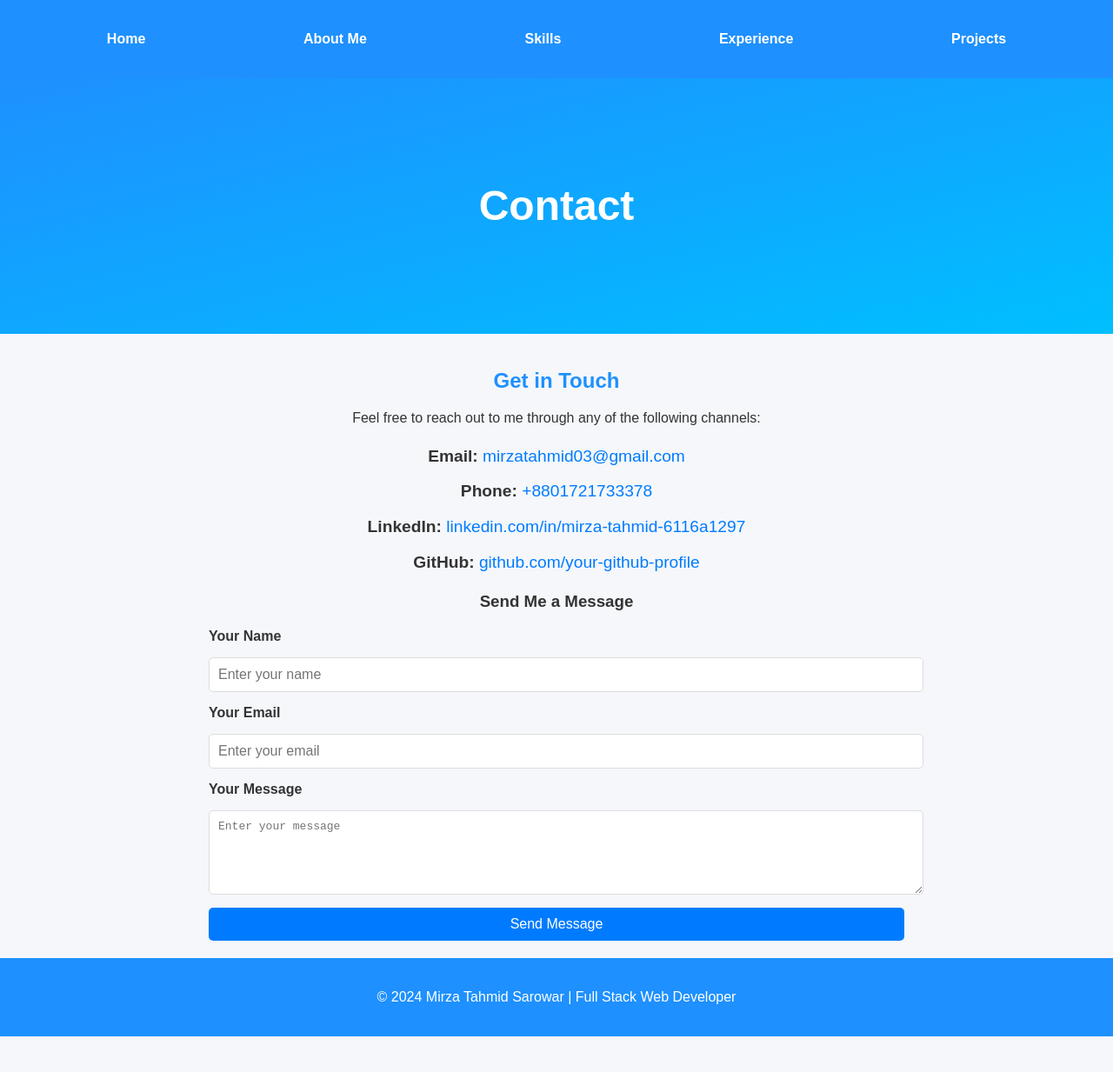
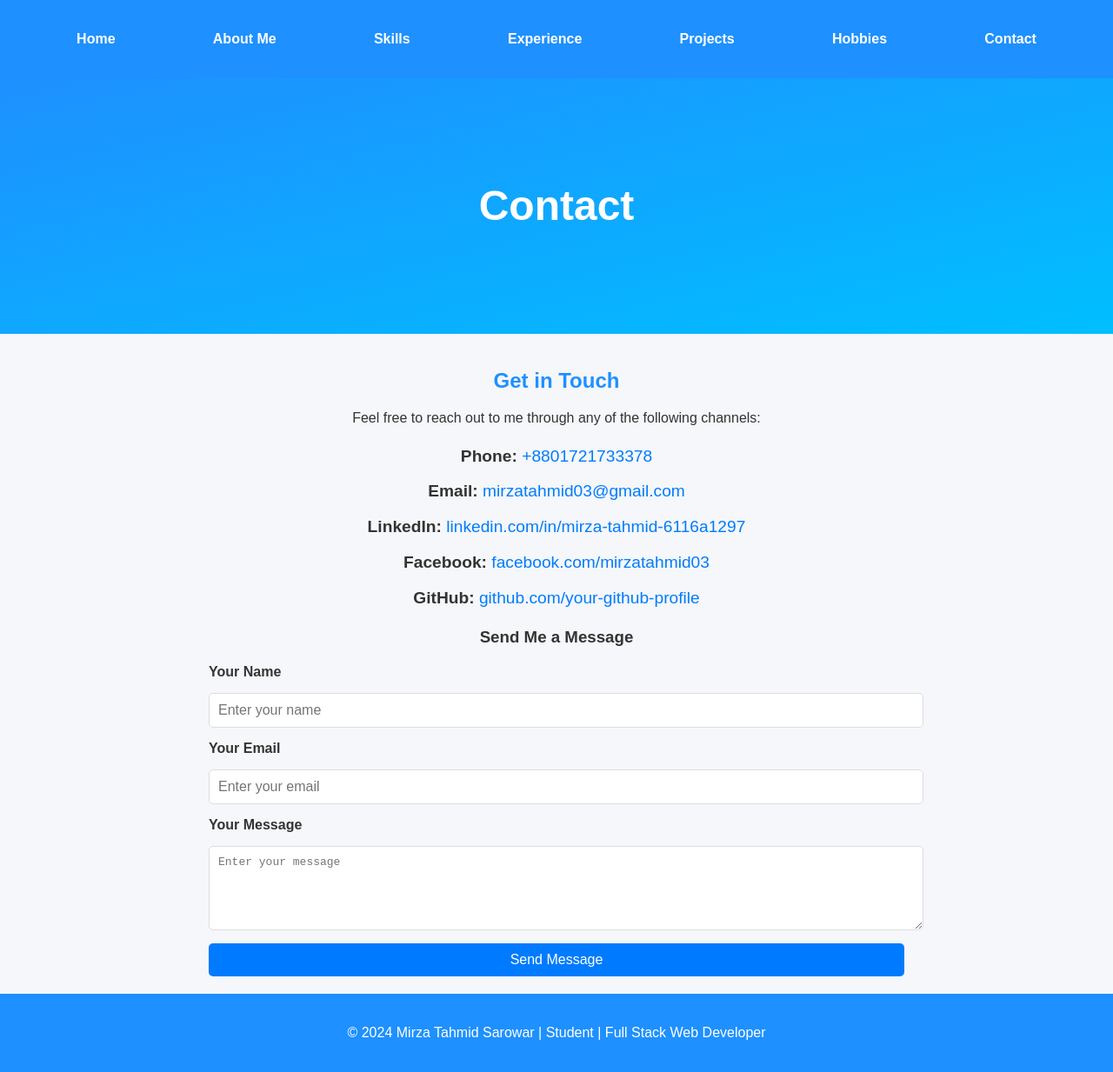
Before and after one commit to mtahmid07/My-Portfolio, a plain HTML site: page contact.html in a window 1280 px wide. Shown: the whole page at 87% size. Before the commit the page ends 1192 px from the top, so only its background shows below. Drawn offline with Linux system fonts and the light colour scheme.

Commit message:
Update contact.html

```diff
--- a/contact.html
+++ b/contact.html
@@ -6,6 +6,7 @@
   <title>Contact - Mirza Tahmid Sarowar</title>
   <link rel="stylesheet" href="styles.css">
   <script defer src="script.js"></script>
+  <meta name="viewport" content="width=device-width, initial-scale=1.0">
 </head>
 <body>
   <header>
@@ -16,6 +17,8 @@
         <li><a href="skills.html">Skills</a></li>
         <li><a href="experience.html">Experience</a></li>
         <li><a href="projects.html">Projects</a></li>
+        <li><a href="hobbies.html">Hobbies</a></li>
+        <li><a href="contact.html">Contact</a></li>
       </ul>
     </nav>
   </header>
@@ -29,10 +32,11 @@
     <p>Feel free to reach out to me through any of the following channels:</p>
 
     <div class="contact-details">
+      <p><strong>Phone:</strong> <a href="tel:+8801721733378">+8801721733378</a></p>
       <p><strong>Email:</strong> <a href="mailto:mirzatahmid03@gmail.com">mirzatahmid03@gmail.com</a></p>
-      <p><strong>Phone:</strong> <a href="tel:+8801721733378">+8801721733378</a></p>
       <p><strong>LinkedIn:</strong> <a href="https://www.linkedin.com/in/mirza-tahmid-6116a1297" target="_blank">linkedin.com/in/mirza-tahmid-6116a1297</a></p>
-      <p><strong>GitHub:</strong> <a href="https://github.com/your-github-profile" target="_blank">github.com/your-github-profile</a></p>
+      <p><strong>Facebook:</strong> <a href="https://www.facebook.com/mirzatahmid03" target="_blank">facebook.com/mirzatahmid03</a></p>
+      <p><strong>GitHub:</strong> <a href="https://github.com/mtahmid07" target="_blank">github.com/your-github-profile</a></p>
     </div>
 
     <h3>Send Me a Message</h3>
@@ -51,7 +55,7 @@
   </section>
 
   <footer>
-    <p>© 2024 Mirza Tahmid Sarowar | Full Stack Web Developer</p>
+    <p>© 2024 Mirza Tahmid Sarowar | Student | Full Stack Web Developer</p>
   </footer>
 
   <style>
```
